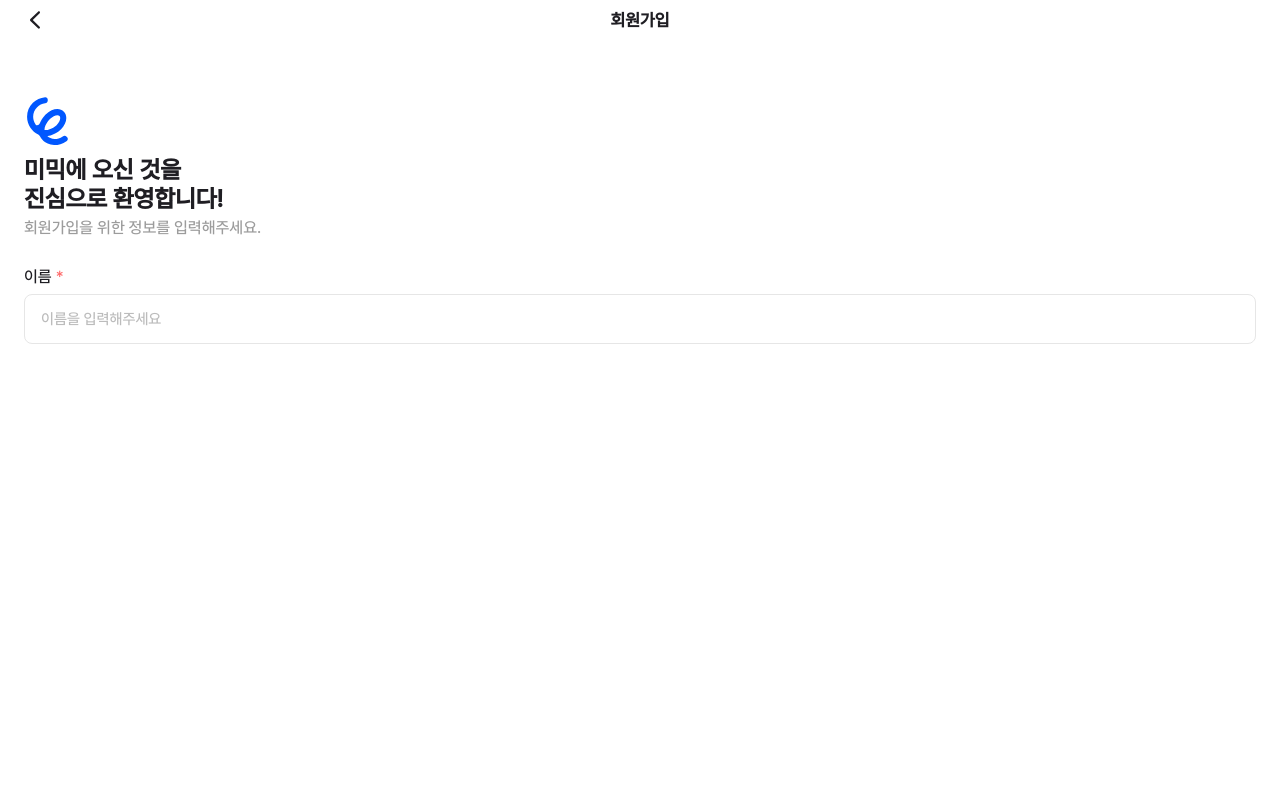
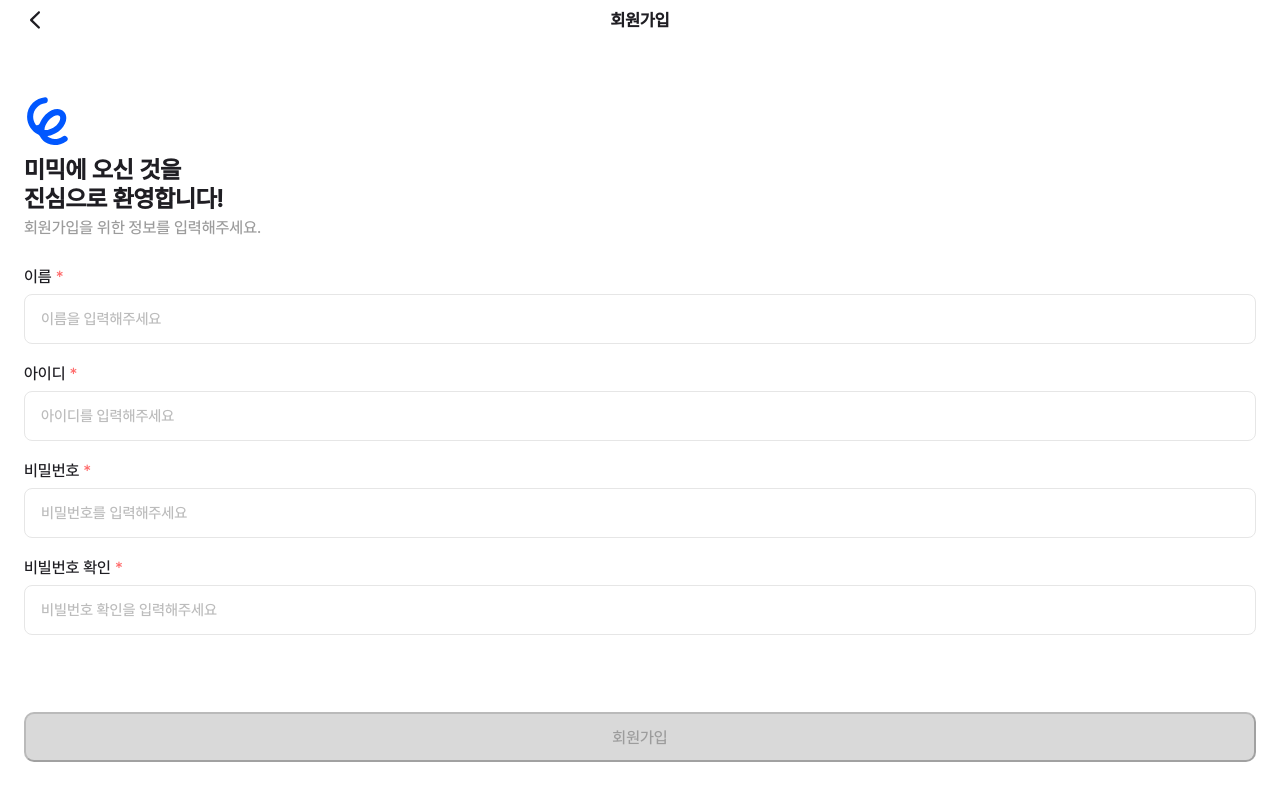
Before and after one commit to Legend-Situation/Mimic_Front, a React (Create React App) app: page /register in a window 1280 px wide. Built offline with nearby package versions, Linux system fonts and the light colour scheme.

Commit message:
add :: register 퍼블리싱

```diff
--- a/src/components/common/ButtonLayout/index.tsx
+++ b/src/components/common/ButtonLayout/index.tsx
@@ -4,24 +4,22 @@
 
 interface OwnProps {
   value: string;
-  onClick(): void;
+  onClick?(): void;
   width: string;
   state: boolean;
 }
 
 const ButtonLayout = ({
   value = '',
-  onClick,
+  onClick = () => {
+    return;
+  },
   width = '100%',
   state = false
 }: OwnProps) => {
   return (
     <_.ButtonLayout_Container width={width}>
-      <_.ButtonLayout_Button
-        onClick={onClick}
-        width={width}
-        disabled={!state}
-      >
+      <_.ButtonLayout_Button onClick={onClick} width={width} disabled={!state}>
         {value}
       </_.ButtonLayout_Button>
     </_.ButtonLayout_Container>
--- a/src/components/common/InputLayout/style.ts
+++ b/src/components/common/InputLayout/style.ts
@@ -4,7 +4,6 @@
 export const InputLayout_Container = styled.div`
   display: flex;
   flex-direction: column;
-  margin-bottom: 20px;
   gap: 8px;
 `;
 
--- a/src/pages/Register/index.tsx
+++ b/src/pages/Register/index.tsx
@@ -3,6 +3,7 @@
 import MainHeader from 'components/MainHeader';
 import Logo from 'assets/icon/Logo';
 import InputLayout from 'components/common/InputLayout';
+import ButtonLayout from 'components/common/ButtonLayout';
 
 const Register = () => {
   const welcome = '미믹에 오신 것을\n진심으로 환영합니다!';
@@ -19,7 +20,23 @@
         </_.Register_Header>
         <_.Register_Inputs>
           <InputLayout title="이름" placeholder="이름을 입력해주세요" />
+          <InputLayout title="아이디" placeholder="아이디를 입력해주세요" />
+          <InputLayout title="비밀번호" placeholder="비밀번호를 입력해주세요" />
+          <InputLayout
+            title="비빌번호 확인"
+            placeholder="비빌번호 확인을 입력해주세요"
+          />
         </_.Register_Inputs>
+        <_.Register_Button>
+          <ButtonLayout
+            value="회원가입"
+            onClick={() => {
+              return 0;
+            }}
+            width="100%"
+            state={false}
+          />
+        </_.Register_Button>
       </_.Register_Layout>
     </>
   );
--- a/src/pages/Register/style.ts
+++ b/src/pages/Register/style.ts
@@ -34,3 +34,7 @@
   flex-direction: column;
   gap: 20px;
 `;
+
+export const Register_Button = styled.div`
+  margin-top: 77px;
+`;
```
